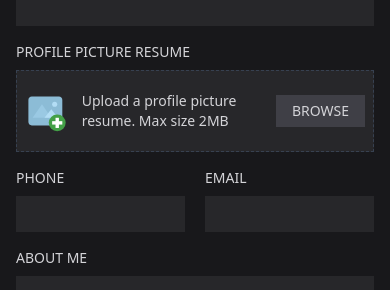
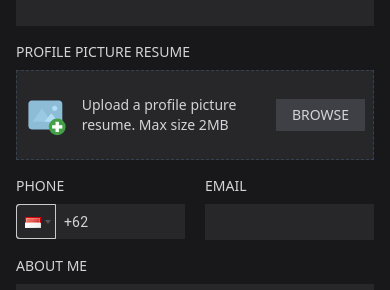
Before and after one commit to siska199/grape-fe, a Next.js app: page /form-resume in a window 390 px wide. Shown: the part 230-520 px from the top of the page. Built offline with nearby package versions, Linux system fonts and the light colour scheme; no server answers.

Commit message:
add handler upload image, and add input phone number

```diff
--- a/atoms/common/navbar.tsx
+++ b/atoms/common/navbar.tsx
@@ -17,7 +17,6 @@ const Navbar = () => {
       notification : ()=>console.log("notifications"),
       profile : ()=>setToggleDropdown(!toggleDropdown)
     }
-    console.log(expandSearch)
   return (
     <nav className='sticky top-0 text-white bg-cd900  h-[4rem] px-2 md:px-4 max-w-[1500px] m-auto'>
       <div className=' flex justify-between items-center h-full  px-[1rem] md:px-[4rem] mx-auto'>
--- /dev/null
+++ b/atoms/input/phone.tsx
@@ -0,0 +1,24 @@
+import { TInputProps } from '@lib/typescript/type-props'
+import PhoneInput from 'react-phone-input-2'
+
+
+type TProps = Omit<TInputProps<HTMLInputElement>,"type"|"onChange"> & {
+    onChange : (dataInpur : TDataInputCustome)=>void
+}
+
+const InputPhone = (props: TProps) => {
+    const {name,value,customeStyle, onChange} = props
+
+  return (
+        <div className=' flex flex-col '>
+            <label htmlFor={name} className='label text-cd300 '>{name.toUpperCase()}</label>
+            <PhoneInput
+                country={'id'}
+                value={value}
+                onChange={(phone)=>onChange({value:phone,name})}
+            />
+        </div>
+    )
+}
+
+export default InputPhone
--- a/atoms/input/upload-photo.tsx
+++ b/atoms/input/upload-photo.tsx
@@ -2,28 +2,48 @@ import Button from '@atoms/common/button'
 import { TInputProps } from '@lib/typescript/type-props'
 import { useRef } from 'react'
 import { FcAddImage } from "react-icons/fc"
+import { IoMdCloseCircle } from "react-icons/io";
 
-type Tprops = Omit<TInputProps<HTMLInputElement>,"type">
+type Tprops = Omit<TInputProps<HTMLInputElement>,"type" | "value"> &{
+  value : {
+    file: File | null;
+    url : string | ArrayBuffer | null;
+    imageName : string
+  }
+  onRemove : ()=>void
+}
 
 const UploadPhoto = (props: Tprops) => {
-  const {name, value, onChange} = props
+  const {name, value : {url, imageName}, onChange, onRemove} = props
   const uploadRef = useRef<HTMLInputElement | null>(null)
-
   const handleUploadPhoto = ()=>{
     uploadRef?.current?.click()
   }
 
+
   return (
     <div className={`w-full flex flex-col`}>
       <label className='label' htmlFor="">{name.toUpperCase()}</label>
-      <div className='input border-dashed border flex justify-between items-center'>
+      <div className='input border-dashed border flex justify-between items-center py-3'>
         <div className='flex items-center gap-4'>
-          <FcAddImage className='text-[4rem]'/>
-          <p>Upload a profile picture resume. Max size 2MB</p>
+          {
+            url ? (
+              <div className='relative'>
+                <img src={url as string} className="w-[4rem] h-[4rem] cursor-zoom-in"/>
+                <IoMdCloseCircle onClick={onRemove} className='absolute -top-[0.6rem] -right-[0.6rem] border-1 rounded-full cursor-pointer border-cd400'/>
+              </div>
+            ):(
+              <FcAddImage className='text-[4rem]'/>
+            )
+          }
+          <div>
+            <p>Upload a profile picture resume. Max size 2MB</p>
+            <p>{imageName}</p>
+          </div>
         </div>
         <Button customeStyle={"bg-cd700"} name={"Browse"} onClick={handleUploadPhoto}/>
       </div>
-      <input value={value} onChange={onChange} ref={uploadRef} hidden type="file" accept="image/*"/>
+      <input  name="image" onChange={onChange} ref={uploadRef} hidden type="file" accept="image/*"/>
     </div>
   )
 }
--- a/components/form/personal-info.tsx
+++ b/components/form/personal-info.tsx
@@ -1,11 +1,12 @@
 import Input from '@atoms/input/input'
+import InputPhone from '@atoms/input/phone'
 import TextArea from '@atoms/input/text-area'
 import UploadPhoto from '@atoms/input/upload-photo'
 import ListSocialMedia from '@components/list/social-media'
+import { generateURLImage } from '@lib/helper'
 import { handleChangeField } from '@lib/redux/features/resumeSlice'
 import { useAppDispatch, useAppSelector } from '@lib/redux/store'
 import React, { useState } from 'react'
-
 
 const FormPersonalInfo = (props : {}) => {
   const dispatch = useAppDispatch()
@@ -22,12 +23,56 @@ const FormPersonalInfo = (props : {}) => {
     dispatch(handleChangeField(data))
   }
 
+  const handleOnChangePhone = (dataInput : TDataInputCustome)=>{
+    const data = {
+      type : "personalInfo",
+      value : dataInput.value,
+      name : dataInput.name
+    }
+    dispatch(handleChangeField(data))
+  }
+
+  const handleOnChangeImage = (e:React.ChangeEvent<HTMLInputElement>)=>{
+    const target = e.target
+    if(target.files){
+      //Generate URL :
+      const imageName = target.files[0]? target.files[0].name : ""
+        const callback =(url:TFileReader)=>{
+          const data = {
+          type : "personalInfo",
+          value : {
+            file : null,
+            url : url,
+            imageName
+          },
+            name : target.name
+          }
+          dispatch(handleChangeField(data))
+        }
+        generateURLImage(target.files[0], callback)
+    }
+  }
+
+  const handleRemoveImage = ()=>{
+    const data = {
+      type : "personalInfo",
+      value : {
+        file : null,
+        url : "",
+        imageName : ""
+      },
+      name : "image"
+    }
+    dispatch(handleChangeField(data))
+  }
+
+
   return (
     <div className='container-form'>
         <Input onChange={handleOnChange} type="text"  name={"fullname"} value={form.fullname} />
-        <UploadPhoto onChange={handleOnChange}  name={"profile picture resume"} value={form.image} />
+        <UploadPhoto onRemove={handleRemoveImage} onChange={handleOnChangeImage}  name={"profile picture resume"} value={form.image} />
         <div className='grid gap-5 grid-cols-2 w-full'>
-            <Input onChange={handleOnChange} type="number" name={"phone"} value={form.phone} />
+            <InputPhone onChange={handleOnChangePhone}  name={"phone"} value={form.phone}/>
             <Input onChange={handleOnChange} type="email" name={"email"} value={form.email} />
         </div>
         <TextArea onChange={handleOnChange} name={"about me"} value={form.aboutMe} />
--- a/lib/helper/index.tsx
+++ b/lib/helper/index.tsx
@@ -10,4 +10,12 @@ export const convertToFieldName = (sentence:string)=>{
     }).join("")
 }
 
-console.log("result: ", convertToFieldName("SIsksa "))
+export const generateURLImage = (file:File, callback : (url: TFileReader)=>void)=>{
+    let url : TFileReader = ""
+    const reader = new FileReader()
+    reader.readAsDataURL(file)
+    reader.onload = (e) =>{
+        url =  e.target ? e.target.result : ""
+        callback(url)
+    }
+}
--- a/lib/redux/features/resumeSlice.ts
+++ b/lib/redux/features/resumeSlice.ts
@@ -32,7 +32,11 @@ export const initialState = {
     form : {
         personalInfo : {
             fullname : "",
-            image : "",
+            image : {
+                file : null,
+                url : "",
+                imageName : ""
+            },
             phone: "",
             email : "",
             aboutMe : "",
@@ -65,7 +69,11 @@ export const initialState = {
 interface TPayloadOnChange{
     type : string ,
     name : string,
-    value : string
+    value : string | {
+        file : File | null;
+        url : string | ArrayBuffer |null,
+        imageName : string
+    } | number
 }
 type TAddListDataForm = {
     parentName : string ,
@@ -87,6 +95,7 @@ const resumeSlice = createSlice({
          * Law : handle on change form
          */
         handleChangeField : (state,action:PayloadAction<TPayloadOnChange>)=>{
+            console.log("data changed: ", action.payload)
             state.form[action.payload.type] = {
                 ...state.form[action.payload.type],
                 [action.payload.name] : action.payload.value
--- a/lib/typescript/type-data.d.ts
+++ b/lib/typescript/type-data.d.ts
@@ -74,3 +74,6 @@ interface TResume {
     experiance        : TExperiance[]
     contactReferences : TContactReference[]
 }
+
+type TFileReader = string | ArrayBuffer | null
+type TDataInputCustome = {name:string,value:number|string}
--- a/package.json
+++ b/package.json
@@ -17,6 +17,7 @@
     "react": "18.2.0",
     "react-dom": "18.2.0",
     "react-icons": "^4.6.0",
+    "react-phone-input-2": "^2.15.1",
     "react-redux": "^8.0.5",
     "redux-persist": "^6.0.0",
     "uuidv4": "^6.2.13"
--- a/pages/_app.tsx
+++ b/pages/_app.tsx
@@ -7,6 +7,7 @@ import { Provider } from 'react-redux'
 import { PersistGate } from 'redux-persist/integration/react'
 import client from '../lib/graphql/apolloClient'
 import {store, persistor} from '@lib/redux/store'
+import 'react-phone-input-2/lib/style.css'
 import '../styles/globals.css'
 
 const variants = {
--- a/styles/globals.css
+++ b/styles/globals.css
@@ -10,7 +10,7 @@
 
 @layer base{
     body {
-        @apply overflow-x-hidden max-w-full min-h-screen bg-cd900 !text-cd300
+        @apply overflow-x-hidden max-w-full min-h-screen bg-cd900 text-cd300
     }
 }
 
@@ -33,12 +33,33 @@
     .close-button{
         @apply text-[1.5rem] absolute -top-2 -right-2 cursor-pointer
     }
-    .input{
+    .input,input[type="tel"]{
         @apply px-2 py-2 outline-none bg-cd800 p-1 text-sm
     }
     .label{
         @apply font-thin text-sm mb-2
     }
+    /***Custome style for react telephone input****/
+    input[type="tel"]{
+        @apply !w-full !border-none !bg-cd800 !rounded-none
+    }
+    div[role="button"]{
+        @apply !bg-cd800 !border-none !border-cd800
+    }
+    ul[role="listbox"]{
+        @apply !bg-cd800
+    }
+    li[role="option"]:hover{
+        @apply !bg-cd700
+    }
+    li[aria-selected="true"]{
+        @apply !bg-cd900  !border-cd700 border-[0.005rem]
+    }
+
+    .react-tel-input .flag-dropdown{
+        border : none !important;
+    }
+
 
 }
 
```
Also changed, not shown: 1 other file (tests, documents, lock files or other folders).
